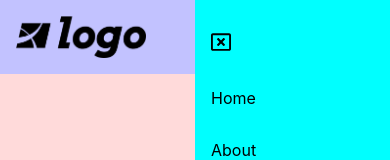
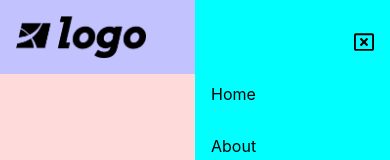
Before and after one commit to siemenjm/nextjs-marketing-site, a Next.js app: page / in a window 390 px wide. Both pictures are taken after a click on the icon 364 px from the left and 35 px from the top of the page. Shown: the top 160 px of the page. Built offline with nearby package versions, Linux system fonts and the light colour scheme.

Commit message:
Shift tablet nav menu closing button to the right side

```diff
--- a/components/Header.jsx
+++ b/components/Header.jsx
@@ -36,7 +36,7 @@ export default function Header() {
                 {toggleMenu ?
                     <ul className={`${style.navList} ${style.tablet}`}>
                         <li>
-                            <div>
+                            <div className={`${style.iconContainer} ${style.shiftRight}`}>
                                 <FaRegWindowClose onClick={handleClick} className={`${style.icon} ${style.tablet}`} />
                             </div>
                         </li>
@@ -51,7 +51,7 @@ export default function Header() {
                         </li>
                     </ul>
                 :
-                    <div>
+                    <div className={`${style.iconContainer}`}>
                         <FaBars onClick={handleClick} className={`${style.icon} ${style.tablet}`} />
                     </div>
                 }
--- a/styles/Header.module.css
+++ b/styles/Header.module.css
@@ -4,6 +4,16 @@
     justify-content: space-between;
     align-items: center;
     padding: 1rem;
+}
+
+.iconContainer {
+    display: flex;
+    justify-content: center;
+    align-items: center;
+}
+
+.iconContainer.shiftRight {
+    justify-content: flex-end;
 }
 
 .icon {
```
